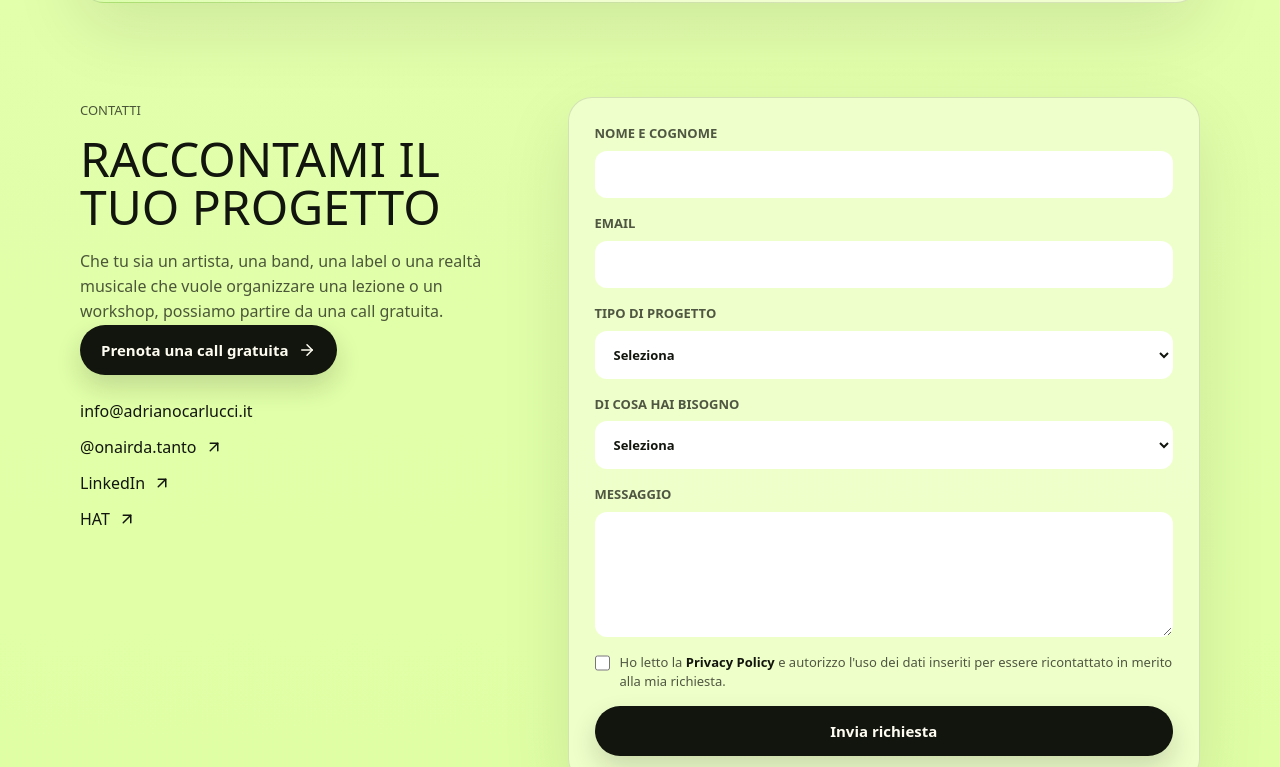
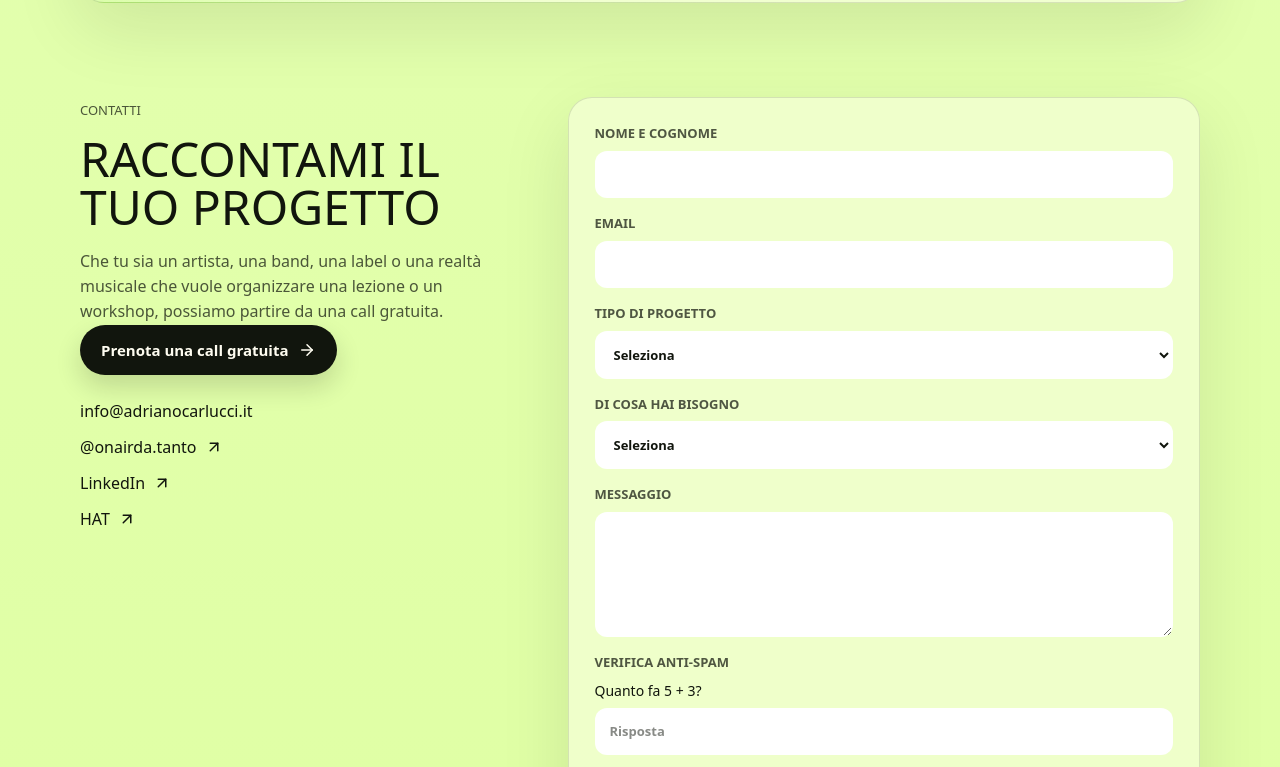
Before and after one commit to omeeriotto/sito-onairdatanto, a Next.js app: page / in a window 1280 px wide. Shown: the part 4093-4860 px from the top of the page. Built offline with nearby package versions, Linux system fonts and the light colour scheme; no server answers; a web font is replaced by a local one.

Commit message:
Add anti-spam check to contact form

```diff
--- a/app/ContactForm.tsx
+++ b/app/ContactForm.tsx
@@ -2,7 +2,7 @@
 
 import { FormEvent, useState } from "react";
 
-type FormStatus = "idle" | "success" | "error";
+type FormStatus = "idle" | "success" | "error" | "captcha";
 
 export default function ContactForm({ email }: { email: string }) {
   const [status, setStatus] = useState<FormStatus>("idle");
@@ -17,9 +17,21 @@ export default function ContactForm({ email }: { email: string }) {
     const need = String(data.get("need") || "").trim();
     const message = String(data.get("message") || "").trim();
     const privacy = data.get("privacy");
+    const captcha = String(data.get("captcha") || "").trim();
+    const website = String(data.get("website") || "").trim();
 
-    if (!name || !sender || !project || !need || !message || !privacy) {
+    if (website) {
+      setStatus("captcha");
+      return;
+    }
+
+    if (!name || !sender || !project || !need || !message || !privacy || !captcha) {
       setStatus("error");
+      return;
+    }
+
+    if (captcha !== "8") {
+      setStatus("captcha");
       return;
     }
 
@@ -46,6 +58,10 @@ export default function ContactForm({ email }: { email: string }) {
 
   return (
     <form className="contact-form" onSubmit={handleSubmit}>
+      <label className="form-honeypot" aria-hidden="true">
+        Sito web
+        <input name="website" type="text" tabIndex={-1} autoComplete="off" />
+      </label>
       <label>
         Nome e cognome
         <input name="name" type="text" autoComplete="name" required />
@@ -87,12 +103,23 @@ export default function ContactForm({ email }: { email: string }) {
         Messaggio
         <textarea name="message" rows={5} required />
       </label>
+      <label className="captcha-field">
+        Verifica anti-spam
+        <span>Quanto fa 5 + 3?</span>
+        <input
+          name="captcha"
+          type="text"
+          inputMode="numeric"
+          autoComplete="off"
+          placeholder="Risposta"
+          required
+        />
+      </label>
       <label className="privacy-check">
         <input name="privacy" type="checkbox" required />
         <span>
-          Ho letto la <a href="/privacy-policy">Privacy Policy</a> e autorizzo
-          l&apos;uso dei dati inseriti per essere ricontattato in merito alla
-          mia richiesta.
+          Ho letto la <a href="/privacy-policy">Privacy Policy</a>. Autorizzo
+          il ricontatto per questa richiesta.
         </span>
       </label>
       <button className="btn-neo solid form-submit" type="submit">
@@ -108,6 +135,11 @@ export default function ContactForm({ email }: { email: string }) {
           Qualcosa non ha funzionato. Puoi scrivermi direttamente a {email}.
         </p>
       ) : null}
+      {status === "captcha" ? (
+        <p className="form-message error">
+          Verifica anti-spam non superata. Controlla la risposta e riprova.
+        </p>
+      ) : null}
     </form>
   );
 }
--- a/app/home.css
+++ b/app/home.css
@@ -801,6 +801,14 @@
   text-transform: uppercase;
 }
 
+.form-honeypot {
+  position: absolute;
+  left: -10000px;
+  width: 1px;
+  height: 1px;
+  overflow: hidden;
+}
+
 .contact-form input,
 .contact-form select,
 .contact-form textarea {
@@ -825,6 +833,13 @@
   box-shadow: 0 0 0 3px rgba(133, 247, 30, 0.16);
 }
 
+.captcha-field span {
+  color: var(--ink);
+  font-size: 14px;
+  font-weight: 400;
+  text-transform: none;
+}
+
 .privacy-check {
   display: flex !important;
   grid-template-columns: none;
```
